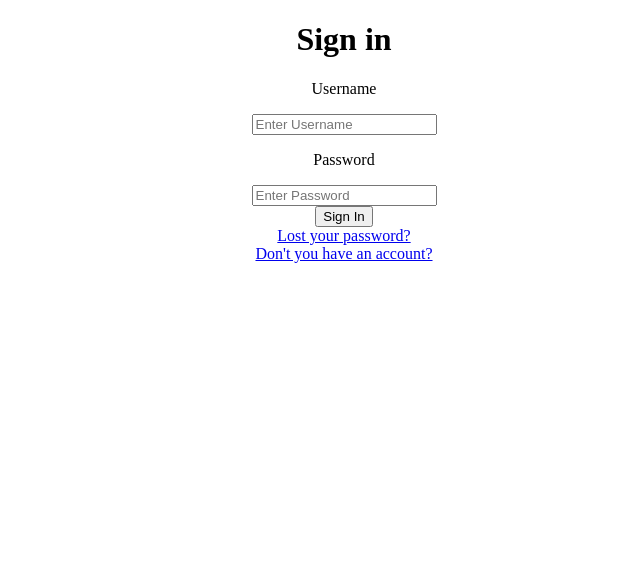
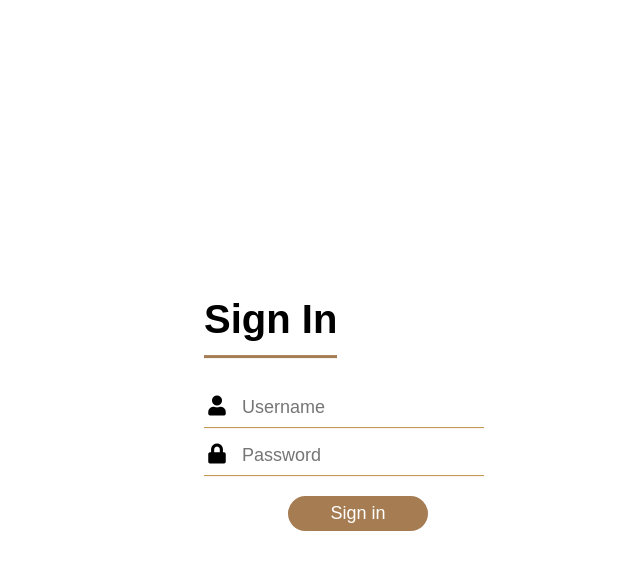
Before and after one commit to Iawyn/Codex, a plain HTML site: page template/signIn.html in a window 1280 px wide. Shown: the whole page, without its empty margins (296-936 px from the left). Drawn offline with Linux system fonts and the light colour scheme.

Commit message:
init commit

```diff
--- a/static/SignIn.css
+++ b/static/SignIn.css
@@ -1,7 +1,58 @@
-*{
-    margin: 0, auto;
+@import "https://use.fontawesome.com/releases/v5.5.0/css/all.css";
+body{
+	  margin: 0;
+	  padding: 0;
+	  font-family: sans-serif;
+	  background-size: cover;
 }
-
-.SignIn{
-    text-align: center;
+.login-box{
+	  width: 280px;
+	  position: absolute;
+	  top: 50%;
+	  left: 50%;
+	  transform: translate(-50%,-50%);
+	  color: black;
 }
+.login-box h1{
+	  float: left;
+	  font-size: 40px;
+	  border-bottom: 3px solid #a67c52;
+	  margin-bottom: 30px;
+	  padding: 13px 0;
+}
+.textbox{
+	  width: 100%;
+	  overflow: hidden;
+	  font-size: 20px;
+	  padding: 8px 0;
+	  margin: 8px 0;
+	  border-bottom: 1px solid #be8e46;
+}
+.textbox i{
+	  width: 26px;
+	  float: left;
+	  text-align: center;
+}
+.textbox input{
+	  border: none;
+	  outline: none;
+	  background: none;
+	  color: black;
+	  font-size: 18px;
+	  width: 80%;
+	  float: left;
+	  margin: 0 10px;
+}
+.btn{
+	  width: 50%;
+	  background: none;
+	  border: 2px solid #a67c52;
+	  background-color: #a67c52;
+	  border-radius: 25px;
+	  color: white;
+	  padding: 5px;
+	  font-size: 18px;
+	  cursor: pointer;
+	  margin: 12px 0;
+	  margin-left: 30%;
+}
--- a/template/signIn.html
+++ b/template/signIn.html
@@ -4,22 +4,22 @@
     <meta charset="UTF-8">
     <meta name="viewport" content="width=device-width, initial-scale=1.0">
     <link rel="stylesheet" type="text/css" href="/static/SignIn.css">
-    <title>SignIn</title>
+    <title>Sign In</title>
 </head>
 <body>
-    <div class="SignIn">
-        <h1>Sign in</h1>
-        <form class="SignInForm">
-            <p>Username</p>
-            <input type="text" name="" placeholder="Enter Username">
-            <p>Password</p>
-            <input type="password" name="" placeholder="Enter Password">
-            <br>
-            <button>Sign In</button>
-            <br>
-            <a href="#">Lost your password?</a><br>
-            <a href="#">Don't you have an account?</a>
-        </form>
-    </div>
+    <div class="login-box">
+        <h1>Sign In</h1>
+        <div class="textbox">
+          <i class="fas fa-user"></i>
+          <input type="text" placeholder="Username">
+        </div>
+
+        <div class="textbox">
+          <i class="fas fa-lock"></i>
+          <input type="password" placeholder="Password">
+        </div>
+
+        <input type="button" class="btn" value="Sign in">
+      </div>
 </body>
 </html>
```
Also changed, not shown: static/images/bg.jpg (added).
